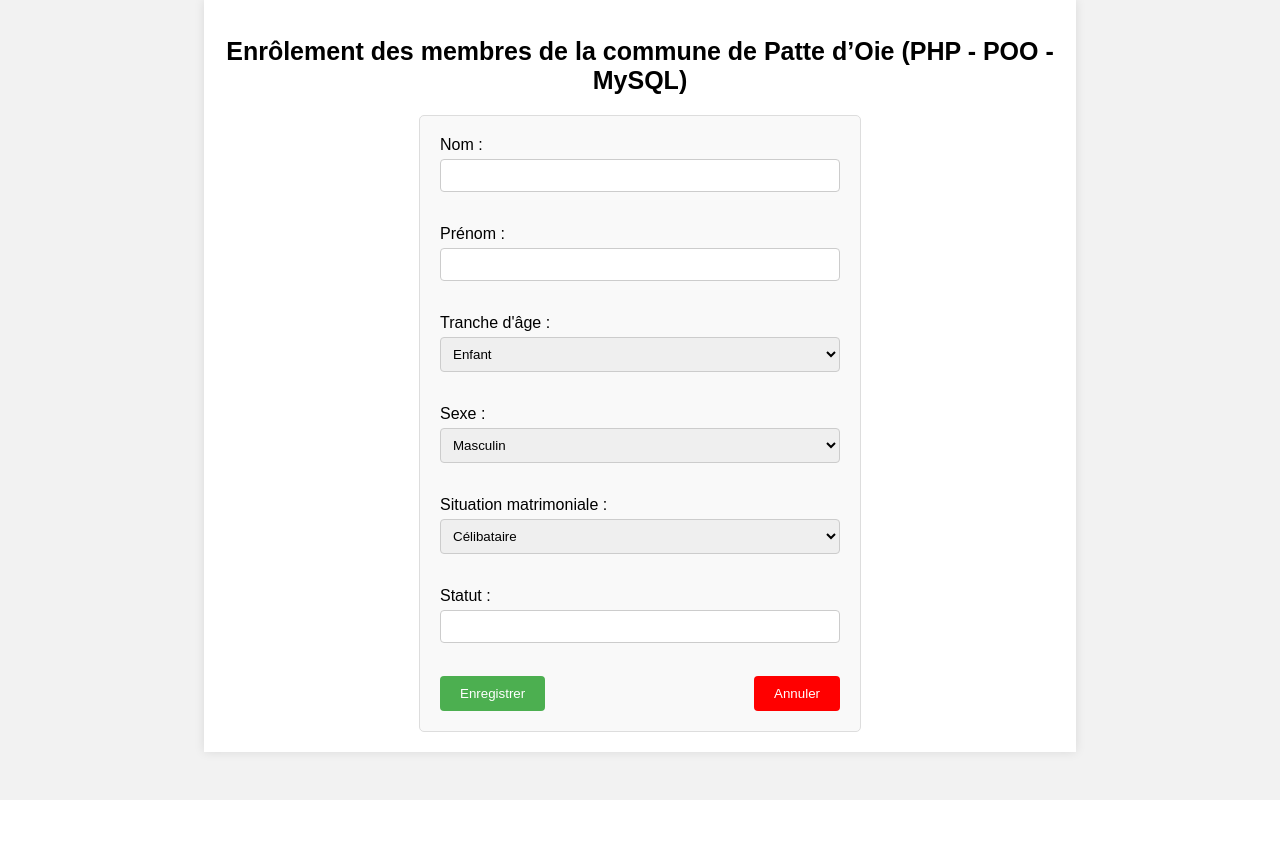
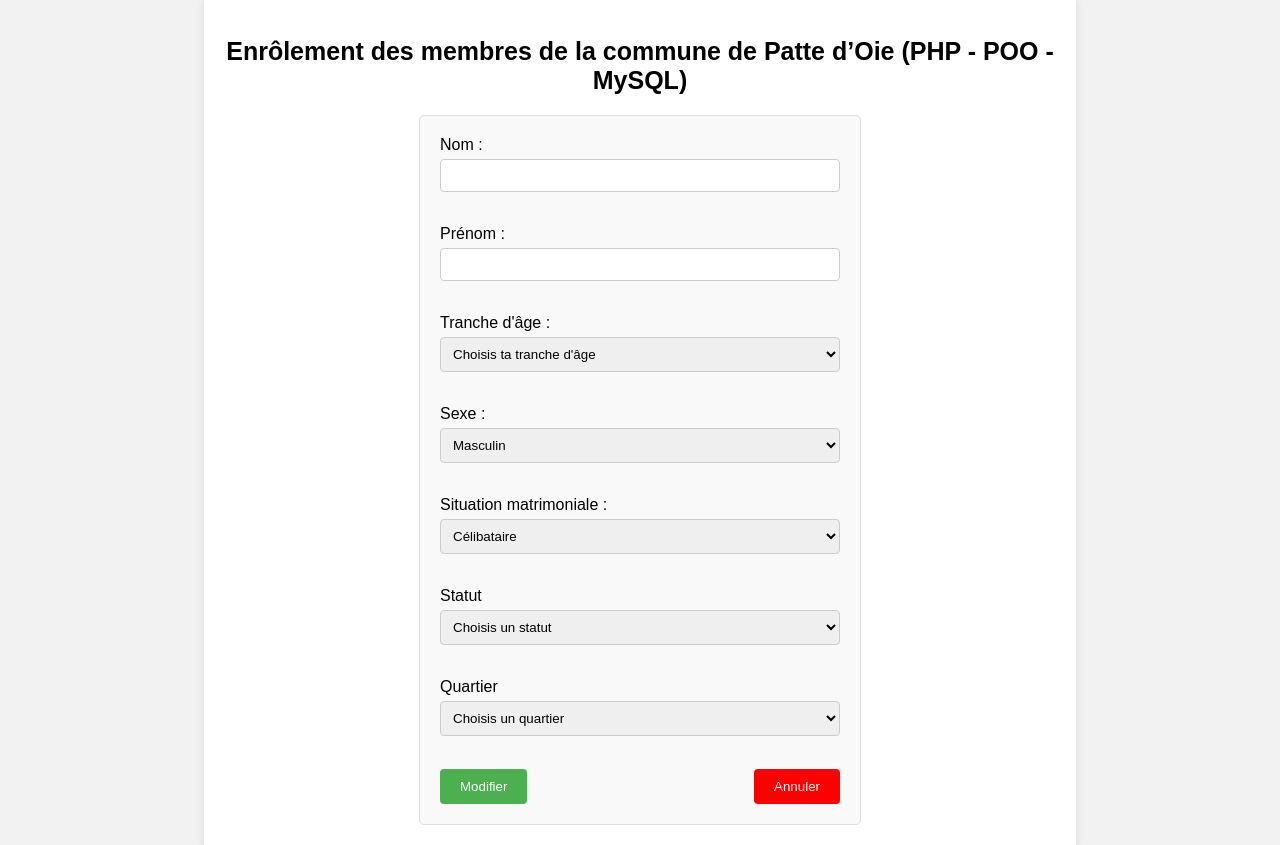
Before and after one commit to ndourmouhammad/Enr-lement-des-membres-de-la-commune, a PHP site: page /update.php?matricule=1 in a window 1280 px wide. Before the commit the page ends 800 px from the top, so only its background shows below. Run offline with PHP 8.4, Linux system fonts and the light colour scheme; data comes from the database, SQL or seed files in the repository; data that the repository does not hold is empty.

Commit message:
Ajout fonctionnalite modification

```diff
--- a/crud.interface.php
+++ b/crud.interface.php
@@ -1,7 +1,7 @@
 <?php
 interface Icrud{
     public function create($nom, $prenom, $id_trancheAge, $sexe, $situationMatrimoniale, $id_statut, $id_quartier);
-    public function update($matricule, $nom, $prenom, $trancheAge, $sexe, $situationMatrimoniale, $statut);
+    public function update($matricule, $nom, $prenom, $trancheAge, $sexe, $situationMatrimoniale, $statut, $id_quartier);
     public function delete($matricule);
     public function read();
     public function afficherDetails($matricule);
--- a/membre.class.php
+++ b/membre.class.php
@@ -150,19 +150,20 @@ class Membre implements Icrud
             die("Erreur !: " . $erreur->getMessage() . "<br/>");
         }
     }
-    public function update($matricule, $nom, $prenom, $trancheAge, $sexe, $situationMatrimoniale, $statut)
+    public function update($matricule, $nom, $prenom, $id_trancheAge, $sexe, $situationMatrimoniale, $id_statut, $id_quartier)
     {
         try {
-            $sql = "UPDATE membre SET nom = :nom, prenom = :prenom, trancheAge = :trancheAge, sexe = :sexe, situationMatrimoniale = :situationMatrimoniale, statut = :statut WHERE matricule = :matricule";
+            $sql = "UPDATE membre SET nom = :nom, prenom = :prenom, id_trancheAge = :id_trancheAge, sexe = :sexe, situationMatrimoniale = :situationMatrimoniale, id_statut = :id_statut, id_quartier = :id_quartier WHERE matricule = :matricule";
 
             $req = $this->cnx->prepare($sql);
             $req->bindValue(':matricule', $matricule);
             $req->bindValue(':nom', $nom);
             $req->bindValue(':prenom', $prenom);
-            $req->bindValue(':trancheAge', $trancheAge);
+            $req->bindValue(':id_trancheAge', $id_trancheAge,PDO::PARAM_INT);
             $req->bindValue(':sexe', $sexe);
             $req->bindValue(':situationMatrimoniale', $situationMatrimoniale);
-            $req->bindValue(':statut', $statut);
+            $req->bindValue(':id_statut', $id_statut,PDO::PARAM_INT);
+            $req->bindValue(':id_quartier', $id_quartier,PDO::PARAM_INT);
             $req->execute();
 
             header("location: index.php");
--- a/update.php
+++ b/update.php
@@ -1,91 +1,95 @@
 <?php
 require_once("config.php");
-
 $matricule = $_GET['matricule'];
 
 if ($_SERVER["REQUEST_METHOD"] == "POST") {
     // Récupérer les valeurs soumises par le formulaire
     $nom = htmlspecialchars($_POST['nom']);
     $prenom = htmlspecialchars($_POST['prenom']);
-    $trancheAge = htmlspecialchars($_POST['trancheAge']);
+    $id_trancheAge = htmlspecialchars($_POST['trancheAge']);
     $sexe = htmlspecialchars($_POST['sexe']);
     $situationMatrimoniale = htmlspecialchars($_POST['situationMatrimoniale']);
-    $statut = htmlspecialchars($_POST['statut']);
+    $id_statut = htmlspecialchars($_POST['statut']);
+    $id_quartier = htmlspecialchars($_POST['quartier']);
 
-    if ($matricule != "" && $nom != "" && $prenom != "" && $prenom != "" && $trancheAge != "" && $sexe != "" && $situationMatrimoniale != "" && $statut != "") {
-        $membre->update($matricule, $nom, $prenom, $trancheAge, $sexe, $situationMatrimoniale, $statut);
+    if ($nom != "" && $prenom != "" && $id_trancheAge != "" && $sexe != "" && $situationMatrimoniale != "" && $id_statut != "" && $id_quartier != "") {
+        $membre->update($matricule, $nom, $prenom, $id_trancheAge, $sexe, $situationMatrimoniale, $id_statut, $id_quartier);
     }
 }
-
-
-
 $sql = "SELECT * FROM membre WHERE matricule = :matricule";
 $req = $cnx->prepare($sql);
 $req->bindValue(':matricule', $matricule);
 $req->execute();
 $membres = $req->fetch(PDO::FETCH_OBJ);
-
-
 ?>
 
-</html>
 <!DOCTYPE html>
 <html lang="en">
 
 <head>
     <meta charset="UTF-8">
     <meta http-equiv="X-UA-Compatible" content="IE=edge">
-    <meta name="viewport" content="wmatriculeth=device-wmatriculeth, initial-scale=1.0">
-    <title>Enrollement d'un membre</title>
+    <meta name="viewport" content="width=device-width, initial-scale=1.0">
+    <title>Enrôlement d'un membre</title>
     <link rel="stylesheet" href="style.css">
 </head>
 
 <body>
     <div class="container">
         <h1>
-            Enrôlement des membres de la commune de Patte d’Oie
-            (PHP - POO - MySQL)
+            Enrôlement des membres de la commune de Patte d’Oie (PHP - POO - MySQL)
         </h1>
 
         <form action="" method="POST">
             <label for="nom">Nom :</label>
-            <input type="text" id="nom" name="nom" value="<?= $membres->nom ?>" required><br><br>
+            <input type="text" id="nom" name="nom" value="<?php echo $membres->nom ?>" required><br><br>
 
             <label for="prenom">Prénom :</label>
-            <input type="text" id="prenom" name="prenom" value="<?= $membres->prenom ?>" required><br><br>
+            <input type="text" id="prenom" name="prenom" value="<?php echo $membres->prenom ?>" required><br><br>
 
             <label for="trancheAge">Tranche d'âge :</label>
-            <select id="trancheAge" name="trancheAge">
-                <option value="Enfant" <?= ($membres->trancheAge == "Enfant") ? "selected" : "" ?>>Enfant</option>
-                <option value="Jeune adulte" <?= ($membres->trancheAge == "Jeune adulte") ? "selected" : "" ?>>Jeune adulte</option>
-                <option value="Adulte" <?= ($membres->trancheAge == "Adulte") ? "selected" : "" ?>>Adulte</option>
-                <option value="Personne âgée" <?= ($membres->trancheAge == "Personne âgée") ? "selected" : "" ?>>Personne âgée</option>
+            <select name="trancheAge" id="trancheAge" required>
+                <option value="">Choisis ta tranche d'âge</option>
+                <?php foreach ($ages as $age) : ?>
+                    <option value="<?php echo $age->id; ?>"><?php echo $age->tranche; ?></option>
+                <?php endforeach; ?>
             </select><br><br>
 
             <label for="sexe">Sexe :</label>
             <select id="sexe" name="sexe">
-                <option value="M" <?= ($membres->sexe == "M") ? "selected" : "" ?>>Masculin</option>
-                <option value="F" <?= ($membres->sexe == "F") ? "selected" : "" ?>>Féminin</option>
+                <option value="M">Masculin</option>
+                <option value="F">Féminin</option>
             </select><br><br>
 
             <label for="situationMatrimoniale">Situation matrimoniale :</label>
             <select id="situationMatrimoniale" name="situationMatrimoniale">
-                <option value="Célibataire" <?= ($membres->situationMatrimoniale == "Célibataire") ? "selected" : "" ?>>Célibataire</option>
-                <option value="Marié(e)" <?= ($membres->situationMatrimoniale == "Marié(e)") ? "selected" : "" ?>>Marié(e)</option>
-                <option value="Divorcé(e)" <?= ($membres->situationMatrimoniale == "Divorcé(e)") ? "selected" : "" ?>>Divorcé(e)</option>
-                <option value="Veuf/Veuve" <?= ($membres->situationMatrimoniale == "Veuf/Veuve") ? "selected" : "" ?>>Veuf/Veuve</option>
+                <option value="Célibataire">Célibataire</option>
+                <option value="Marié(e)">Marié(e)</option>
+                <option value="Divorcé(e)">Divorcé(e)</option>
+                <option value="Veuf/Veuve">Veuf/Veuve</option>
             </select><br><br>
 
-            <label for="statut">Statut :</label>
-            <input type="text" id="statut" name="statut" value="<?= $membres->statut ?>"><br><br>
+            <label for="statut">Statut</label>
+            <select name="statut" id="statut" required>
+                <option value="">Choisis un statut</option>
+                <?php foreach ($statuts as $statut) : ?>
+                    <option value="<?php echo $statut->id; ?>"><?php echo $statut->libelle; ?></option>
+                <?php endforeach; ?>
+            </select><br><br>
+
+            <label for="quartier">Quartier</label>
+            <select name="quartier" id="quartier" required>
+                <option value="">Choisis un quartier</option>
+                <?php foreach ($quartiers as $quartier) : ?>
+                    <option value="<?php echo $quartier->id; ?>"><?php echo $quartier->libelle_q; ?></option>
+                <?php endforeach; ?>
+            </select><br><br>
 
             <div class="confirm">
-                <button type="submit">Enregistrer</button>
-                <button type="cancel"> <a href="index.php"> Annuler</a></button>
+                <button type="submit">Modifier</button>
+                <button type="cancel"><a href="index.php"> Annuler</a></button>
             </div>
-
         </form>
-
     </div>
 </body>
 
```
